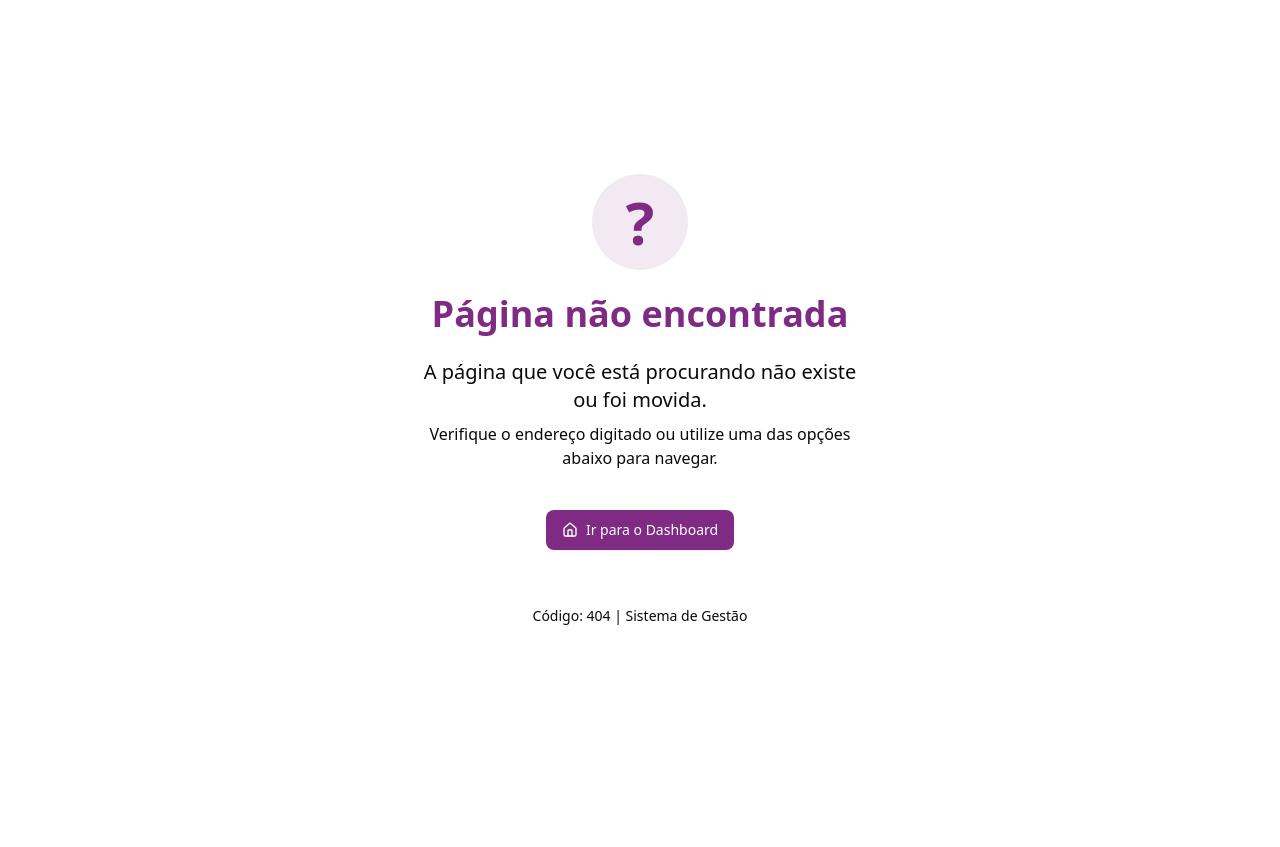
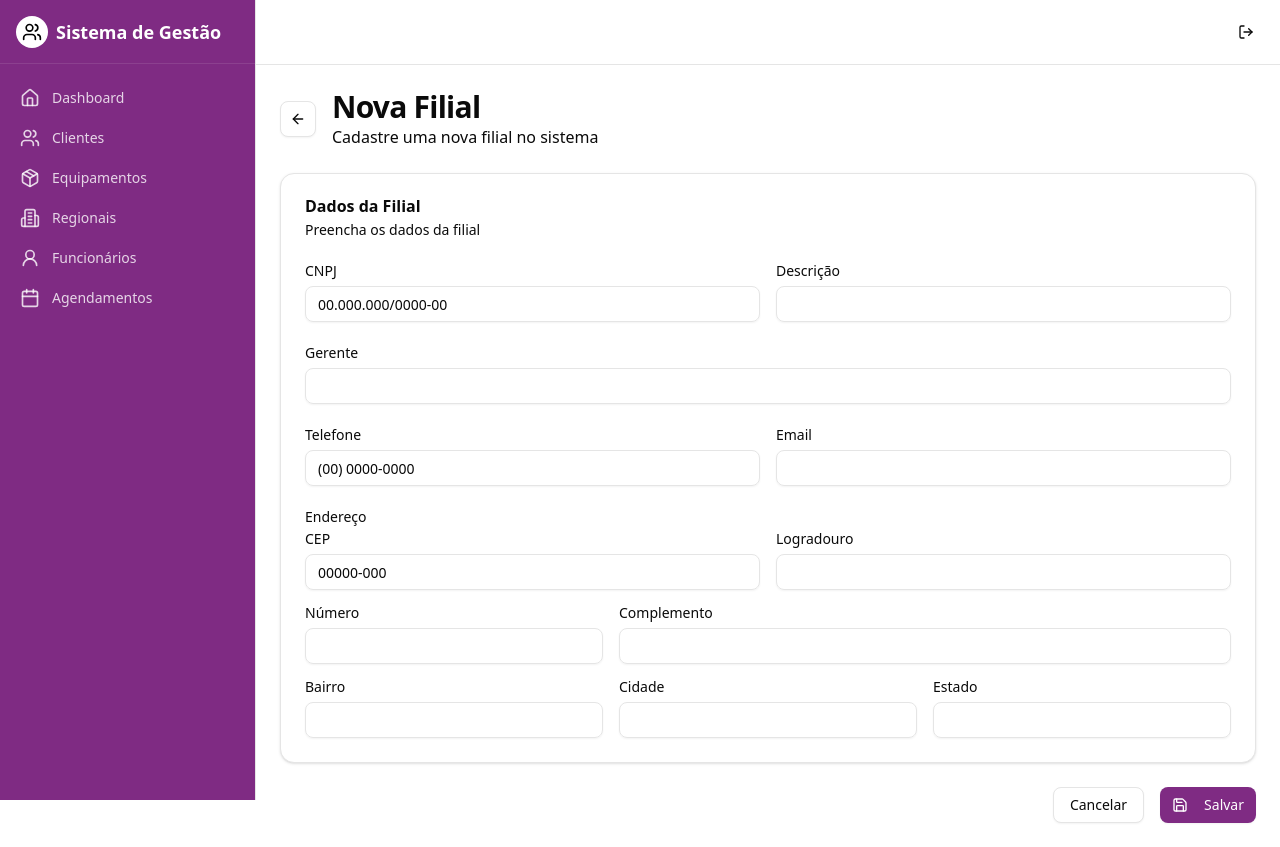
Before and after one commit to locbeauty/locbeauty-front, a Next.js app: page /regionals/create in a window 1280 px wide. Before the commit this address had no page. Before the commit the page ends 800 px from the top, so only its background shows below. Built offline with nearby package versions, Linux system fonts and the light colour scheme.

Commit message:
feat: add regionals and create regional pages

```diff
--- /dev/null
+++ b/src/app/(main)/regionals/create/page.tsx
@@ -0,0 +1,111 @@
+import { Button } from "@/components/ui/button";
+import { Card, CardContent, CardDescription, CardHeader, CardTitle } from "@/components/ui/card";
+import { Input } from "@/components/ui/input";
+import { Label } from "@/components/ui/label";
+import { ROUTES } from "@/utils/routes";
+import { ArrowLeft, Save } from "lucide-react";
+import Link from "next/link";
+
+export default function NovaFilialPage() {
+    return (
+        <div className="space-y-6">
+            <div className="flex items-center gap-4">
+                <Button variant="outline" size="icon" asChild>
+                    <Link href={ROUTES.REGIONALS}>
+                        <ArrowLeft className="h-4 w-4" />
+                        <span className="sr-only">Voltar</span>
+                    </Link>
+                </Button>
+                <div>
+                    <h1 className="text-3xl font-bold tracking-tight">Nova Filial</h1>
+                    <p className="text-muted-foreground">Cadastre uma nova filial no sistema</p>
+                </div>
+            </div>
+
+            <Card>
+                <CardHeader>
+                    <CardTitle>Dados da Filial</CardTitle>
+                    <CardDescription>Preencha os dados da filial</CardDescription>
+                </CardHeader>
+                <CardContent className="space-y-6">
+                    <div className="grid gap-4 md:grid-cols-2">
+                        <div className="space-y-2">
+                            <Label htmlFor="cnpj">CNPJ</Label>
+                            <Input id="cnpj" placeholder="00.000.000/0000-00" />
+                        </div>
+                        <div className="space-y-2">
+                            <Label htmlFor="descricao">Descrição</Label>
+                            <Input id="descricao" />
+                        </div>
+                    </div>
+
+                    <div className="space-y-2">
+                        <Label htmlFor="gerente">Gerente</Label>
+                        <Input id="gerente" />
+                    </div>
+
+                    <div className="grid gap-4 md:grid-cols-2">
+                        <div className="space-y-2">
+                            <Label htmlFor="telefone">Telefone</Label>
+                            <Input id="telefone" placeholder="(00) 0000-0000" />
+                        </div>
+                        <div className="space-y-2">
+                            <Label htmlFor="email">Email</Label>
+                            <Input id="email" type="email" />
+                        </div>
+                    </div>
+
+                    <div className="space-y-2">
+                        <Label>Endereço</Label>
+                        <div className="grid gap-4 md:grid-cols-2">
+                            <div className="space-y-2">
+                                <Label htmlFor="cep">CEP</Label>
+                                <Input id="cep" placeholder="00000-000" />
+                            </div>
+                            <div className="space-y-2">
+                                <Label htmlFor="logradouro">Logradouro</Label>
+                                <Input id="logradouro" />
+                            </div>
+                        </div>
+
+                        <div className="grid gap-4 md:grid-cols-3 mt-4">
+                            <div className="space-y-2">
+                                <Label htmlFor="numero">Número</Label>
+                                <Input id="numero" />
+                            </div>
+                            <div className="space-y-2 md:col-span-2">
+                                <Label htmlFor="complemento">Complemento</Label>
+                                <Input id="complemento" />
+                            </div>
+                        </div>
+
+                        <div className="grid gap-4 md:grid-cols-3 mt-4">
+                            <div className="space-y-2">
+                                <Label htmlFor="bairro">Bairro</Label>
+                                <Input id="bairro" />
+                            </div>
+                            <div className="space-y-2">
+                                <Label htmlFor="cidade">Cidade</Label>
+                                <Input id="cidade" />
+                            </div>
+                            <div className="space-y-2">
+                                <Label htmlFor="estado">Estado</Label>
+                                <Input id="estado" />
+                            </div>
+                        </div>
+                    </div>
+                </CardContent>
+            </Card>
+
+            <div className="flex justify-end gap-4">
+                <Button variant="outline" asChild>
+                    <Link href={ROUTES.REGIONALS}>Cancelar</Link>
+                </Button>
+                <Button>
+                    <Save className="mr-2 h-4 w-4" />
+          Salvar
+                </Button>
+            </div>
+        </div>
+    );
+}
--- /dev/null
+++ b/src/app/(main)/regionals/page.tsx
@@ -0,0 +1,72 @@
+import { Button } from "@/components/ui/button";
+import { Input } from "@/components/ui/input";
+import { ROUTES } from "@/utils/routes";
+import { Plus, Search } from "lucide-react";
+import Link from "next/link";
+
+export default function FiliaisPage() {
+    return (
+        <div className="space-y-6">
+            <div className="flex items-center justify-between">
+                <div>
+                    <h1 className="text-3xl font-bold tracking-tight">Filiais</h1>
+                    <p className="text-muted-foreground">Gerencie o cadastro de filiais</p>
+                </div>
+                <Button asChild>
+                    <Link href={ROUTES.CREATE_REGIONAL}>
+                        <Plus className="mr-2 h-4 w-4" />
+                        Nova Filial
+                    </Link>
+                </Button>
+            </div>
+
+            <div className="flex items-center gap-4">
+                <div className="relative flex-1">
+                    <Search className="absolute left-2.5 top-2.5 h-4 w-4 text-muted-foreground" />
+                    <Input type="search" placeholder="Buscar filiais..." className="pl-8" />
+                </div>
+            </div>
+
+            <div className="border rounded-lg overflow-hidden">
+                <table className="w-full">
+                    <thead className="bg-muted">
+                        <tr>
+                            <th className="text-left p-3 font-medium">CNPJ</th>
+                            <th className="text-left p-3 font-medium">Descrição</th>
+                            <th className="text-left p-3 font-medium">Gerente</th>
+                            <th className="text-left p-3 font-medium">Endereço</th>
+                            <th className="text-left p-3 font-medium">Telefone</th>
+                            <th className="text-left p-3 font-medium">Email</th>
+                        </tr>
+                    </thead>
+                    <tbody>
+                        <tr className="border-t hover:bg-muted/50">
+                            <td className="p-3">12.345.678/0001-90</td>
+                            <td className="p-3">Filial São Paulo</td>
+                            <td className="p-3">Carlos Oliveira</td>
+                            <td className="p-3">Av. Paulista, 1000 - São Paulo/SP</td>
+                            <td className="p-3">(11) 3456-7890</td>
+                            <td className="p-3">filial.sp@empresa.com</td>
+                        </tr>
+                        <tr className="border-t hover:bg-muted/50">
+                            <td className="p-3">12.345.678/0002-71</td>
+                            <td className="p-3">Filial Rio de Janeiro</td>
+                            <td className="p-3">Ana Souza</td>
+                            <td className="p-3">Av. Rio Branco, 500 - Rio de Janeiro/RJ</td>
+                            <td className="p-3">(21) 3456-7890</td>
+                            <td className="p-3">filial.rj@empresa.com</td>
+                        </tr>
+                        <tr className="border-t hover:bg-muted/50">
+                            <td className="p-3">12.345.678/0003-52</td>
+                            <td className="p-3">Filial Belo Horizonte</td>
+                            <td className="p-3">Pedro Santos</td>
+                            <td className="p-3">Av. Afonso Pena, 300 - Belo Horizonte/MG</td>
+                            <td className="p-3">(31) 3456-7890</td>
+                            <td className="p-3">filial.bh@empresa.com</td>
+                        </tr>
+                    </tbody>
+                </table>
+            </div>
+        </div>
+    );
+}
```
